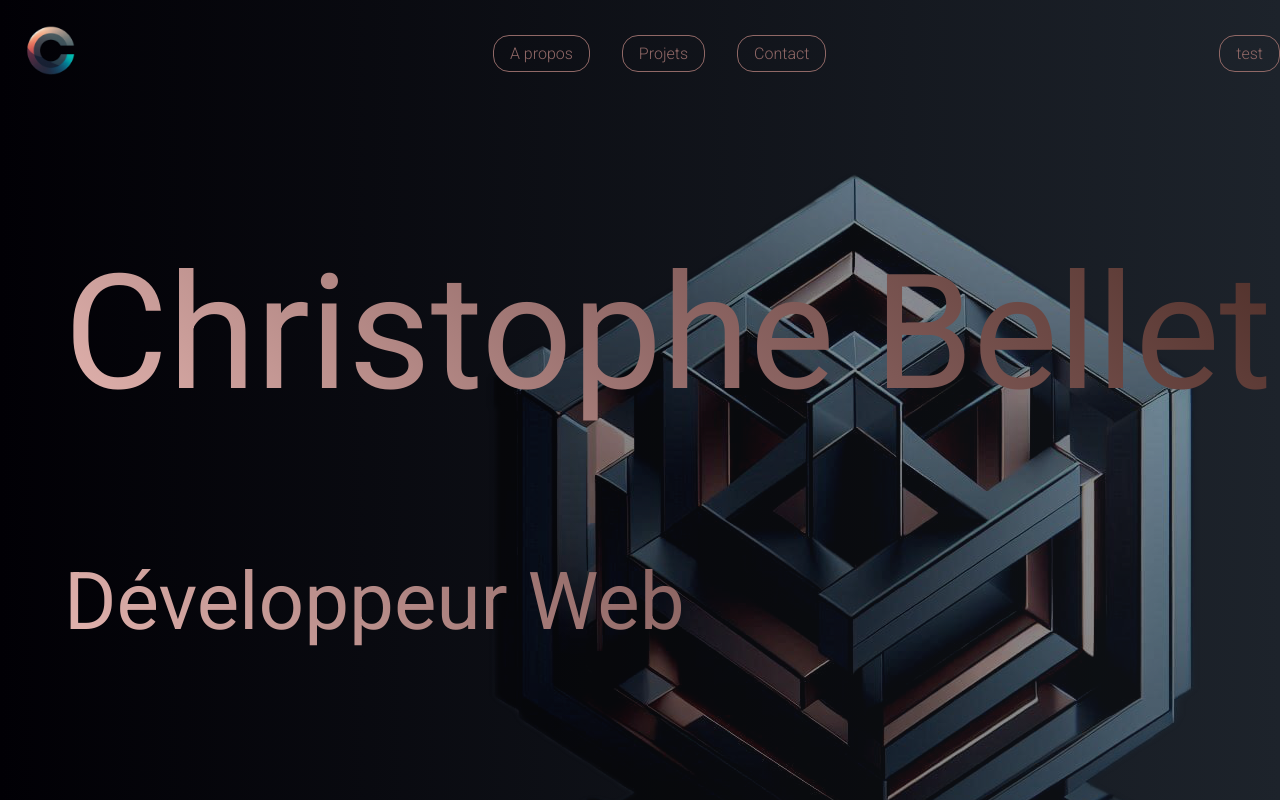
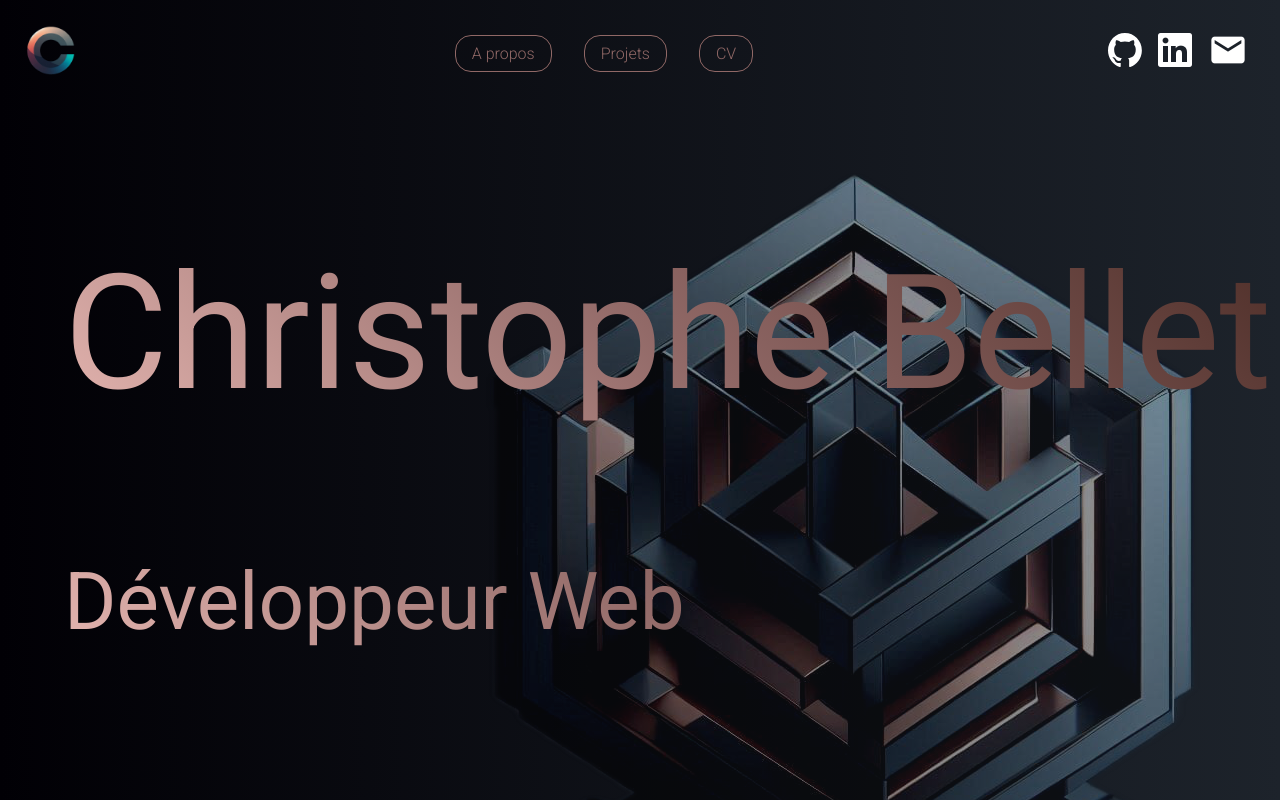
Before and after one commit to ChrisVai/portfolioFront, an Angular app: page / in a window 1280 px wide. Shown: the top 800 px of the page. Built offline with nearby package versions, Linux system fonts and the light colour scheme.

Commit message:
upgrade header

```diff
--- a/src/app/shared/components/header/header.component.css
+++ b/src/app/shared/components/header/header.component.css
@@ -3,6 +3,8 @@
   display: flex;
   align-items: center;
   justify-content: space-between;
+  padding-right: 2em;
+  --mat-icon-color: white;
 }
 
 nav {
@@ -16,3 +18,16 @@ button {
   all: unset;
   cursor: pointer;
 }
+
+.links {
+  display: flex;
+  align-items: center;
+  justify-content: center;
+  gap: 1em;
+}
+
+mat-icon {
+  width: auto;
+  height: auto;
+  font-size: 40px;
+}
--- a/src/app/shared/components/header/header.component.html
+++ b/src/app/shared/components/header/header.component.html
@@ -5,5 +5,16 @@
   @for (content of btnContent; track content; let i = $index) {
     <app-outlined-button [title]=btnContent[i].title [path]=btnContent[i].path></app-outlined-button>
   }
+    <app-outlined-button title="CV" (click)="download()"></app-outlined-button>
 </nav>
-<app-outlined-button [title]="test"></app-outlined-button>
+<div class="links">
+  <a href="https://github.com/ChrisVai" target="_blank">
+    <img ngSrc="github-mark-white.svg" height="34" width="34" alt="logo GitHub Cat">
+  </a>
+  <a href="https://www.linkedin.com/in/christophe-bellet" target="_blank">
+    <img ngSrc="In-White-34.png" height="34" width="34" alt="logo LinkedIn">
+  </a>
+  <a href="mailto:chrisbellet@gmail.com">
+    <mat-icon fontIcon="mail"></mat-icon>
+  </a>
+</div>
--- a/src/app/shared/components/header/header.component.ts
+++ b/src/app/shared/components/header/header.component.ts
@@ -32,9 +32,9 @@ export class HeaderComponent {
       title: "Projets",
       path: "projects"
     },
-    {
-      title: "Contact",
-      path: "contact"
-    }
   ]
+
+  download() {
+    window.open("CV/Christophe Bellet 2024 v1.8.pdf")
+  }
 }
```
Also changed, not shown: public/In-White-34.png (added), 1 other file (tests, documents, lock files or other folders).
